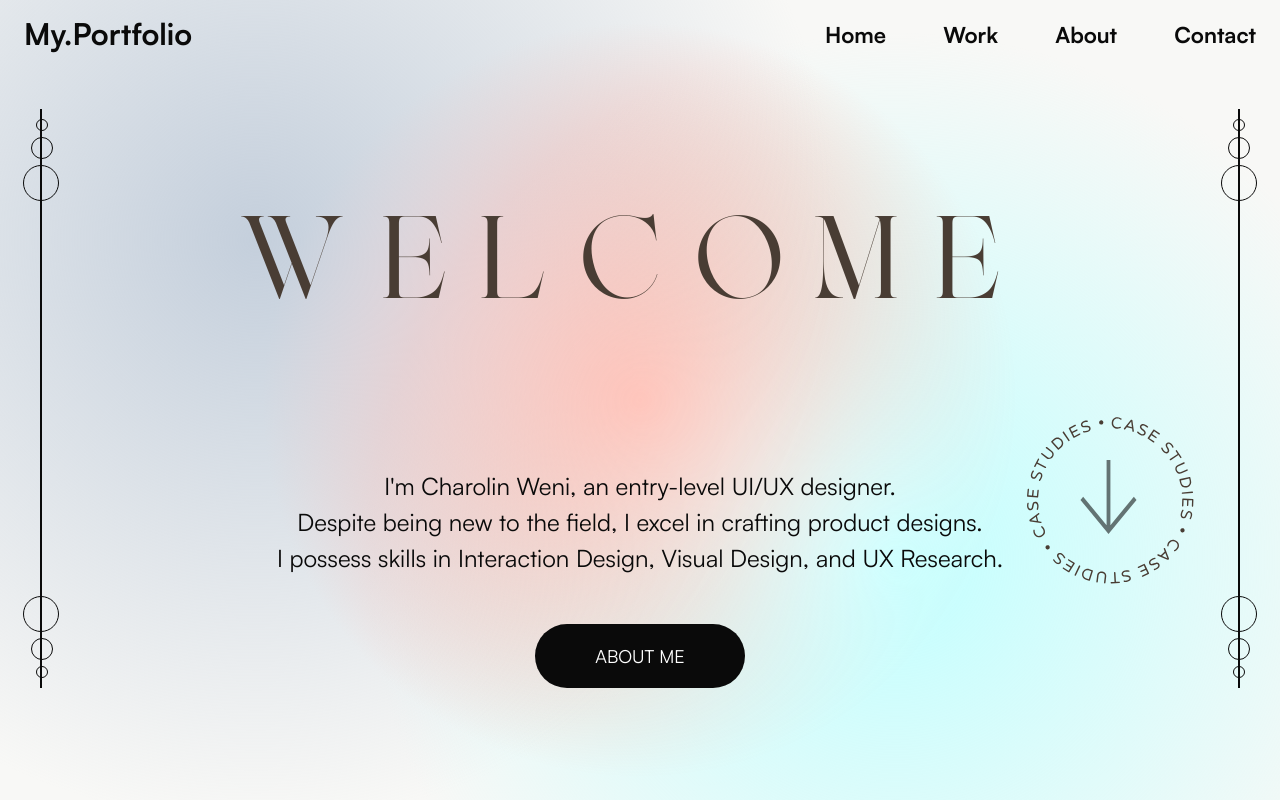
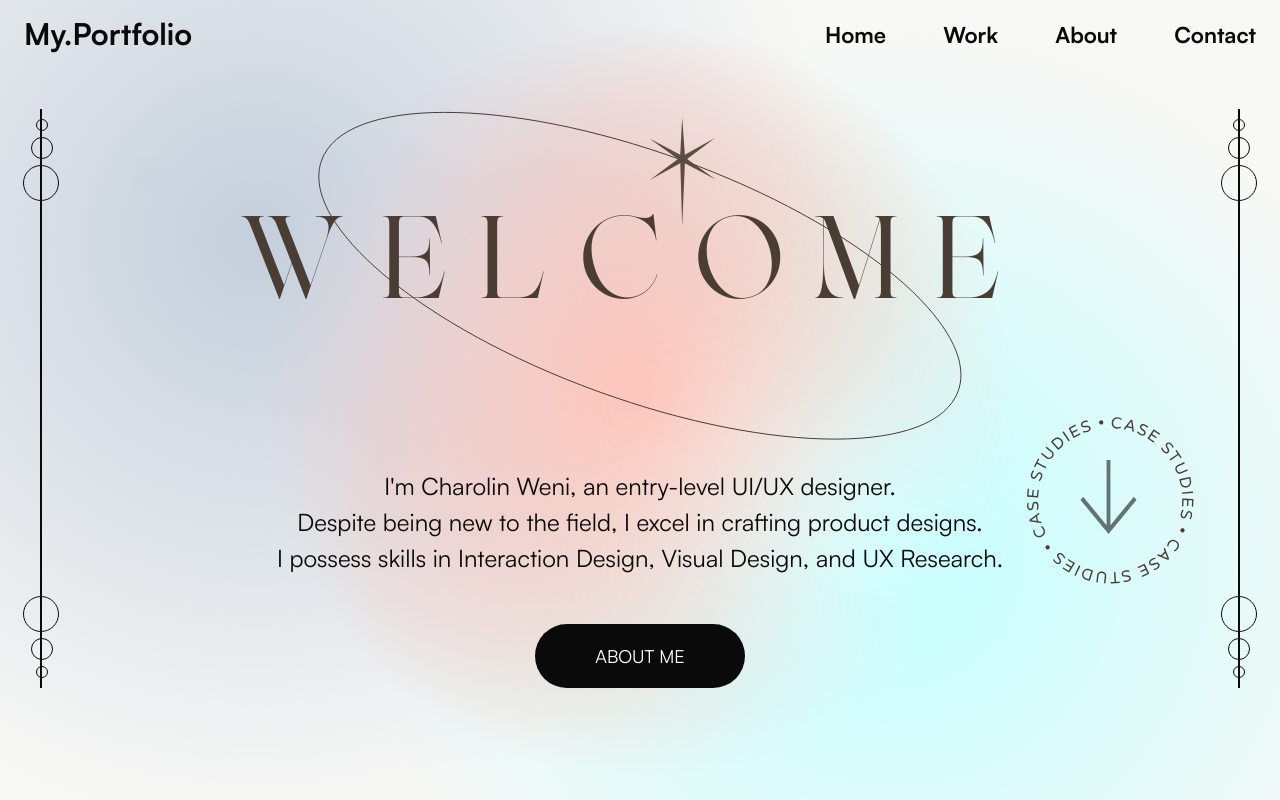
Before and after one commit to crayonnova/lin-portfolio, a website: page index.html in a window 1280 px wide. Drawn offline with Linux system fonts and the light colour scheme; the site is published under a folder, as on GitHub Pages, so addresses that start at the root find nothing.

Commit message:
Fixed absolute path issue

```diff
--- a/style.css
+++ b/style.css
@@ -311,10 +311,10 @@
 }
 
 body {
-  background: url("/img/star-bg.svg") no-repeat 10% 20%/50px 50px, url("/img/star-bg.svg") no-repeat 70% 80%/100px 100px, url("/img/star-bg.svg") no-repeat 50% 50%/75px 75px, radial-gradient(circle at 20% 30%, var(--color1), transparent 50%), radial-gradient(circle at 50% 50%, var(--color2), transparent 50%), radial-gradient(circle at 70% 70%, var(--color3), transparent 50%), rgba(220, 222, 209, 0.2);
-  /* url('/img/star-bg.svg') no-repeat 10% 20% / 20%,
-  url('/img/star-bg.svg') no-repeat 40% 40% / 40%,
-  url('/img/star-bg.svg') no-repeat 50% 60% / 20%, */
+  background: url("img/star-bg.svg") no-repeat 10% 20%/50px 50px, url("img/star-bg.svg") no-repeat 70% 80%/100px 100px, url("img/star-bg.svg") no-repeat 50% 50%/75px 75px, radial-gradient(circle at 20% 30%, var(--color1), transparent 50%), radial-gradient(circle at 50% 50%, var(--color2), transparent 50%), radial-gradient(circle at 70% 70%, var(--color3), transparent 50%), rgba(220, 222, 209, 0.2);
+  /* url('img/star-bg.svg') no-repeat 10% 20% / 20%,
+  url('img/star-bg.svg') no-repeat 40% 40% / 40%,
+  url('img/star-bg.svg') no-repeat 50% 60% / 20%, */
   background-blend-mode: screen;
   height: 100vh;
   margin: 0;
@@ -426,7 +426,7 @@ a {
 .scroll-down-circle {
   width: 175px;
   height: 175px;
-  background: url("./img/curve_text.svg") no-repeat;
+  background: url("img/curve_text.svg") no-repeat;
   position: absolute;
   right: 40px;
   bottom: 100px;
@@ -464,7 +464,7 @@ main #hero-wrapper #welcome {
   padding: 100px 0px;
 }
 main #hero-wrapper #welcome::after {
-  content: url("/img/start_circle.svg");
+  content: url("img/start_circle.svg");
   display: block;
   position: absolute;
   top: -65px;
```
